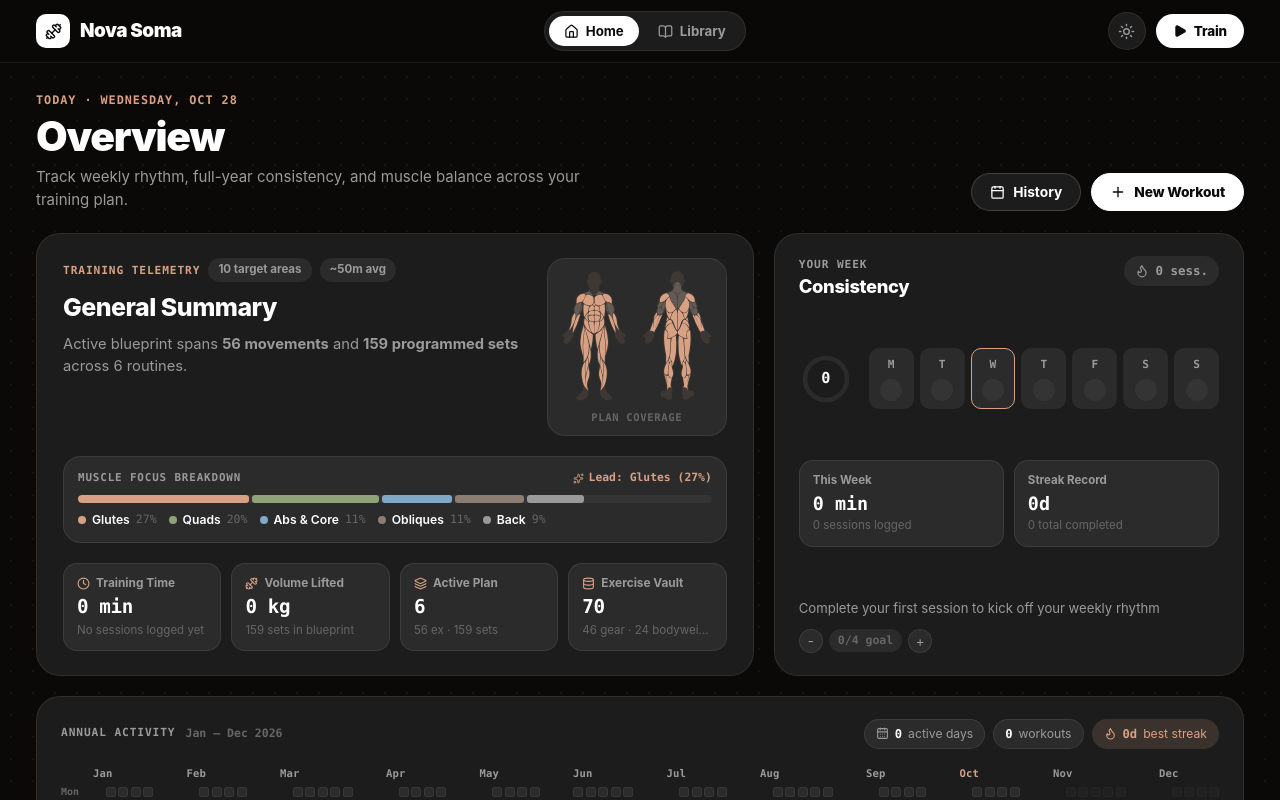
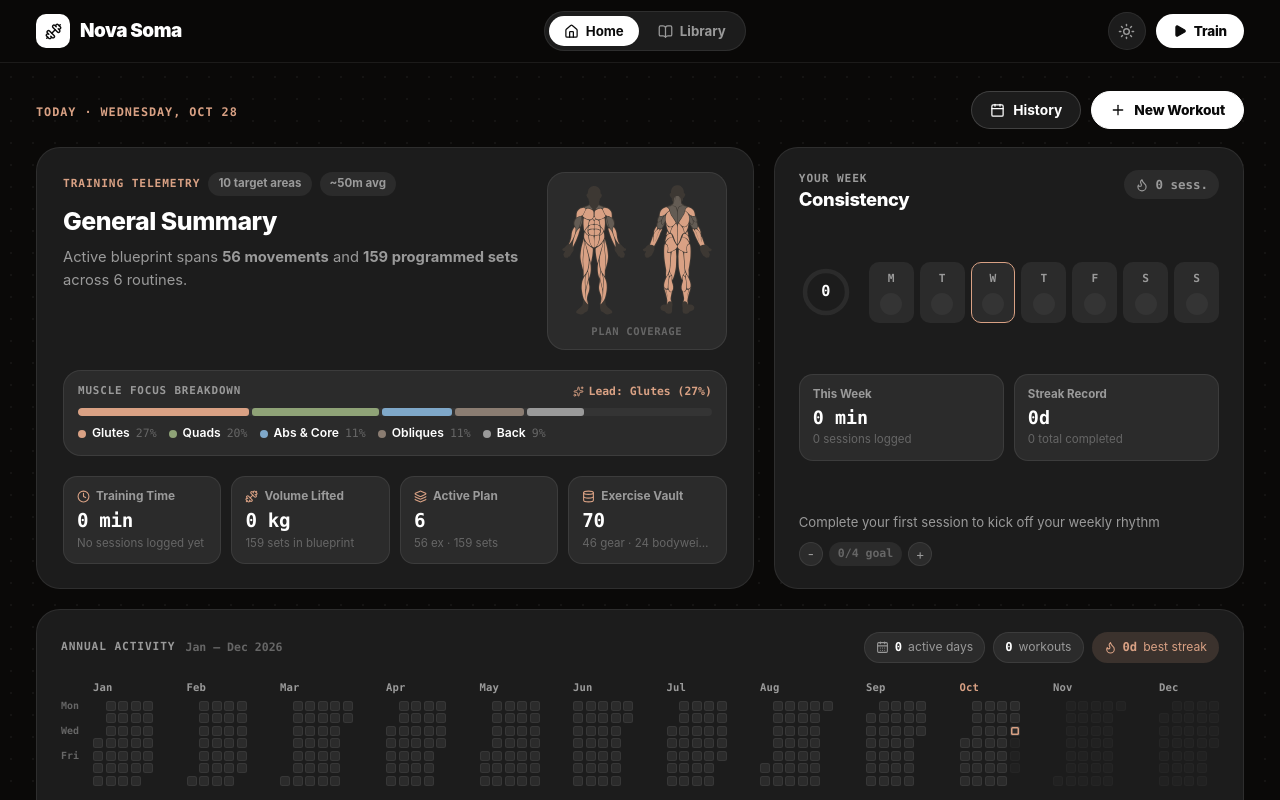
Before and after one commit to isaiadonofrio/novasoma, a React (Vite) app: page / in a window 1280 px wide. Shown: the top 800 px of the page. Built offline with nearby package versions, Linux system fonts and the light colour scheme.

Commit message:
refactor(home): remove redundant Overview title and subtitle

```diff
--- a/src/components/HomeView.jsx
+++ b/src/components/HomeView.jsx
@@ -89,10 +89,6 @@ export function HomeView({
           <div className="hero-clean-header-row">
             <div>
               <span className="home-date-kicker">TODAY · {todayDisplay}</span>
-              <h1 className="home-title-loud">Overview</h1>
-              <p className="home-intro-sub">
-                Track weekly rhythm, full-year consistency, and muscle balance across your training plan.
-              </p>
             </div>
 
             <div className="hero-actions-right">
```
Also changed, not shown: src/App.css.
